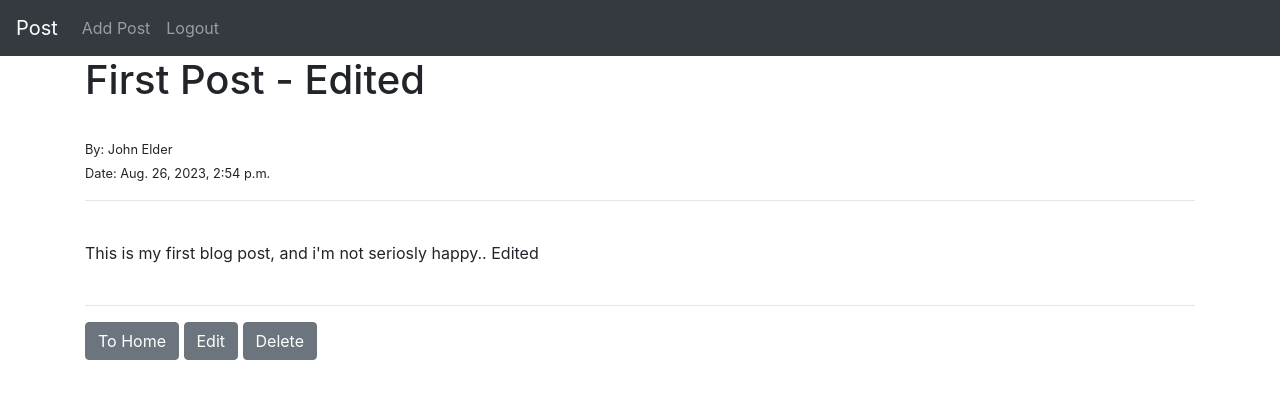
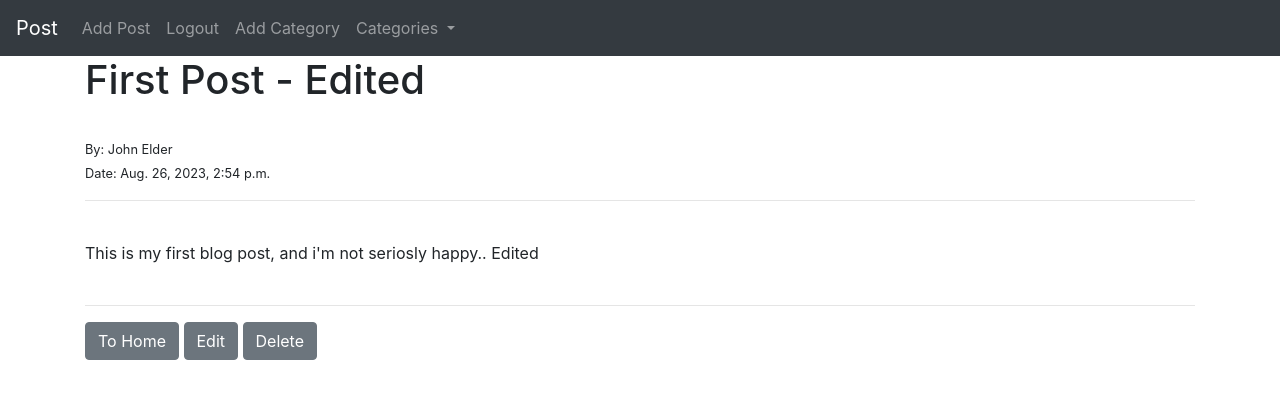
Before and after one commit to raufnizam/django-blog, a Django app: page /article/1 in a window 1280 px wide. Shown: the top 399 px of the page. Run offline with Django 4.2, Linux system fonts and the light colour scheme; the first user in the database is signed in; data comes from the database, SQL or seed files in the repository.

Commit message:
new add commit

```diff
--- a/ablog/theblog/admin.py
+++ b/ablog/theblog/admin.py
@@ -1,4 +1,5 @@
 from django.contrib import admin
-from .models import Post
+from .models import Post, Category
 
 admin.site.register(Post)
+admin.site.register(Category)
--- a/ablog/theblog/forms.py
+++ b/ablog/theblog/forms.py
@@ -1,17 +1,27 @@
 from django import forms
-from .models import Post
+from .models import Post, Category
+
+
+choices = Category.objects.all().values_list('name', 'name')
+
+choice_list = []
+
+for item in choices:
+    choice_list.append(item)
 
 class PostForm(forms.ModelForm):
     class Meta:
         model = Post
-        fields = ("title", "author", "body")
+        fields = ("title", "title_tag", "author",  "category", "body")
 
         widgets = {
             'title': forms.TextInput(attrs={'class': 'form-control', 'placeholder': 'Title here... '}),
+            'title_tag': forms.TextInput(attrs={'class': 'form-control'}),
             'author': forms.Select(attrs={'class': 'form-control'}),
+            'category': forms.Select(choices=choice_list ,attrs={'class': 'form-control'}),
             'body': forms.Textarea(attrs={'class': 'form-control', 'placeholder': 'You Post here...'}),
         }
-        from django import forms
+
 
 
 class EditForm(forms.ModelForm):
--- a/ablog/theblog/models.py
+++ b/ablog/theblog/models.py
@@ -3,11 +3,23 @@ from django.contrib.auth.models import User
 from django.urls import reverse
 from datetime import datetime, date
 
+
+class Category(models.Model):
+    name = models.CharField(max_length=200)
+
+    def __str__(self):
+        return self.name
+
+    def get_absolute_url(self):
+        return reverse('home')
+
 class Post(models.Model):
     title = models.CharField(max_length=255)
+    title_tag = models.CharField(max_length=255, default="Coding")
     author = models.ForeignKey(User, on_delete=models.CASCADE)
     body = models.TextField()
     post_date = models.DateTimeField(auto_now_add=True)
+    category = models.CharField(max_length=255, default="Codding")
 
     def __str__(self):
         return self.title + " | " + str(self.author)
--- a/ablog/theblog/templates/base.html
+++ b/ablog/theblog/templates/base.html
@@ -3,55 +3,72 @@
 <head>
     <meta charset="UTF-8">
     <meta name="viewport" content="width=device-width, initial-scale=1.0">
+    <title>{% block title %} Postingo {% endblock %}</title>
 
-    <title>
-        {% block title %} Postingo {% endblock %}
-    </title>
     <!-- Bootstrap CSS -->
-    <link rel="stylesheet" href="https://cdn.jsdelivr.net/npm/bootstrap@4.1.3/dist/css/bootstrap.min.css" integrity="sha384-MCw98/SFnGE8fJT3GXwEOngsV7Zt27NXFoaoApmYm81iuXoPkFOJwJ8ERdknLPMO" crossorigin="anonymous">
-
+    <link rel="stylesheet" href="https://cdn.jsdelivr.net/npm/bootstrap@4.1.3/dist/css/bootstrap.min.css">
 </head>
 <body>
 
+<!-- Navbar -->
 <nav class="navbar navbar-expand-lg navbar-dark bg-dark">
   <a class="navbar-brand" href="{% url 'home' %}">Post</a>
-            <button class="navbar-toggler" type="button" data-toggle="collapse" data-target="#navbarNav" aria-controls="navbarNav" aria-expanded="false" aria-label="Toggle navigation">
+  <button class="navbar-toggler" type="button" data-bs-toggle="collapse" data-bs-target="#navbarNav" aria-controls="navbarNav" aria-expanded="false" aria-label="Toggle navigation">
       <span class="navbar-toggler-icon"></span>
   </button>
   <div class="collapse navbar-collapse" id="navbarNav">
       <ul class="navbar-nav">
+
+
+
+          <!-- User Authentication Links -->
           {% if user.is_authenticated %}
           <li class="nav-item">
               <a class="nav-link" href="{% url 'add_post' %}">Add Post</a>
           </li>
-                <li>
           <li class="nav-item">
               <a class="nav-link" href="{% url 'logout' %}">Logout</a>
           </li>
+          <li class="nav-item">
+              <a class="nav-link" href="{% url 'add_category' %}">Add Category</a>
+          </li>
           {% else %}
-                <li>
+          <li class="nav-item">
               <a class="nav-link" href="{% url 'register' %}">Register</a>
           </li>
-                <li>
+          <li class="nav-item">
               <a class="nav-link" href="{% url 'login' %}">Login</a>
           </li>
           {% endif %}
+
+          {% if cat_menu %}
+          <li class="nav-item dropdown">
+              <a class="nav-link dropdown-toggle" href="#" id="navbarDropdown" role="button" data-toggle="dropdown" aria-expanded="false">
+                  Categories
+              </a>
+              <div class="dropdown-menu" aria-labelledby="navbarDropdown">
+                  {% for item in cat_menu %}
+                      <a class="dropdown-item" href="{% url 'category' item %}">{{ item }}</a>
+                  {% endfor %}
+              </div>
+          </li>
+          {% endif %}
+
+
+
       </ul>
   </div>
 </nav>
 
-
+    <!-- Content Area -->
     <div class="container">
         {% block content %}
         {% endblock %}
     </div>
-        <!-- Optional JavaScript -->
-    <!-- jQuery first, then Popper.js, then Bootstrap JS -->
-    <script src="https://code.jquery.com/jquery-3.3.1.slim.min.js" integrity="sha384-q8i/X+965DzO0rT7abK41JStQIAqVgRVzpbzo5smXKp4YfRvH+8abtTE1Pi6jizo" crossorigin="anonymous"></script>
-    <script src="https://cdn.jsdelivr.net/npm/popper.js@1.14.3/dist/umd/popper.min.js" integrity="sha384-ZMP7rVo3mIykV+2+9J3UJ46jBk0WLaUAdn689aCwoqbBJiSnjAK/l8WvCWPIPm49" crossorigin="anonymous"></script>
-    <script src="https://cdn.jsdelivr.net/npm/bootstrap@4.1.3/dist/js/bootstrap.min.js" integrity="sha384-ChfqqxuZUCnJSK3+MXmPNIyE6ZbWh2IMqE241rYiqJxyMiZ6OW/JmZQ5stwEULTy" crossorigin="anonymous"></script>
 
-
-
+    <!-- JavaScript -->
+    <script src="https://code.jquery.com/jquery-3.3.1.slim.min.js"></script>
+    <script src="https://cdn.jsdelivr.net/npm/popper.js@1.14.3/dist/umd/popper.min.js"></script>
+    <script src="https://cdn.jsdelivr.net/npm/bootstrap@4.1.3/dist/js/bootstrap.min.js"></script>
 </body>
 </html>
--- a/ablog/theblog/urls.py
+++ b/ablog/theblog/urls.py
@@ -1,11 +1,14 @@
 from django.urls import path
-from .views import HomeView, ArticleDetailView, AddPostView, UpdatePostView, DeletePostView
+from .views import (HomeView, ArticleDetailView, AddPostView, UpdatePostView,
+                                DeletePostView, AddCAtegoryView, category_view)
 
 urlpatterns = [
     path('', HomeView.as_view() , name='home'),
     path('article/<int:pk>', ArticleDetailView.as_view(), name="article_detail"),
     path('add_post/', AddPostView.as_view(), name='add_post'),
+    path('add_category/', AddCAtegoryView.as_view(), name='add_category'),
     path('article/edit/<int:pk>', UpdatePostView.as_view(), name="update_post"),
     path('article/<int:pk>/remove', DeletePostView.as_view(), name="delete_post"),
+    path('category/<str:cats>/', category_view, name='category'),
 
 ]
--- a/ablog/theblog/views.py
+++ b/ablog/theblog/views.py
@@ -1,6 +1,6 @@
 from django.shortcuts import render
 from django.views.generic import ListView, DetailView, CreateView, UpdateView, DeleteView
-from .models import Post
+from .models import Post, Category
 from .forms import PostForm, EditForm
 from django.urls import reverse_lazy
 
@@ -12,15 +12,34 @@ class HomeView(ListView):
     template_name = 'home.html'
     ordering = ['-post_date']
 
+    def get_context_data(self, *args, **kwargs):
+        cat_menu = Category.objects.all()
+        context = super(HomeView, self).get_context_data(*args, **kwargs)
+        context["cat_menu"] = cat_menu
+        return context
+
 class ArticleDetailView(DetailView):
     model = Post
     template_name = 'article_details.html'
+    pk_url_kwarg = 'pk'  # Specify the name of the primary key URL keyword argument
+
+    def get_context_data(self, *args, **kwargs):
+        cat_menu = Category.objects.all()
+        context = super().get_context_data(*args, **kwargs)
+        context["cat_menu"] = cat_menu
+        return context
 
 
 class AddPostView(CreateView):
     model = Post
     form_class = PostForm
     template_name = 'add_post.html'
+
+class AddCAtegoryView(CreateView):
+    model = Category
+    # form_class = PostForm
+    template_name = 'add_category.html'
+    fields = '__all__'
 
 class UpdatePostView(UpdateView):
     model = Post
@@ -31,3 +50,12 @@ class DeletePostView(DeleteView):
     model = Post
     template_name = 'delete_post.html'
     success_url = reverse_lazy('home')
+
+
+def category_view(request, cats):
+    category_posts = Post.objects.filter(category=cats)
+    context = {
+        'cats': cats,
+        'category_posts': category_posts
+    }
+    return render(request, "categories.html", context)
```
Also changed, not shown: ablog/theblog/templates/article_details.html (+5 -5 lines), ablog/theblog/templates/home.html (+29 -11 lines), ablog/ablog/__init__.py (deleted), ablog/db.sqlite3, ablog/members/__init__.py (deleted), ablog/members/migrations/__init__.py (deleted), ablog/theblog/__init__.py (deleted), ablog/theblog/migrations/__init__.py (deleted). Lines whose indentation alone changed are shown as unchanged.
